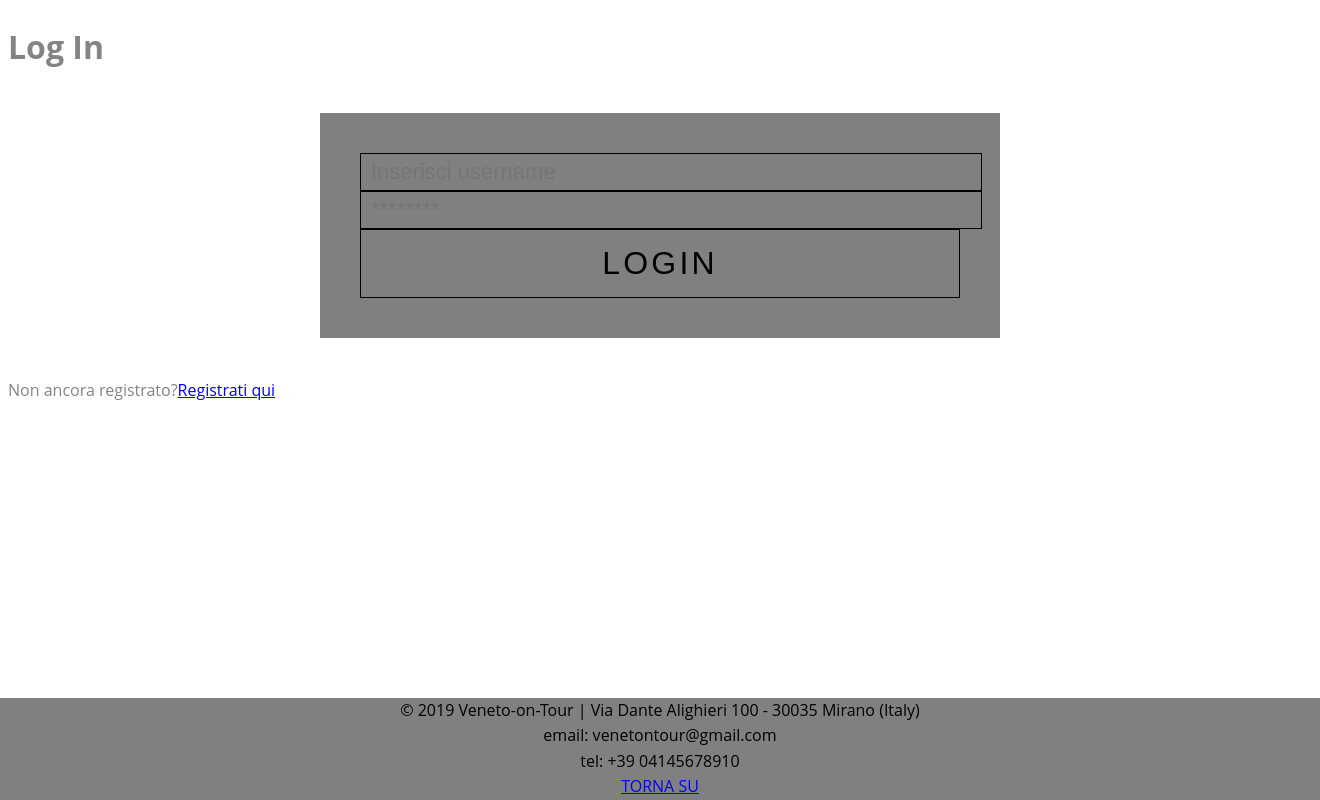
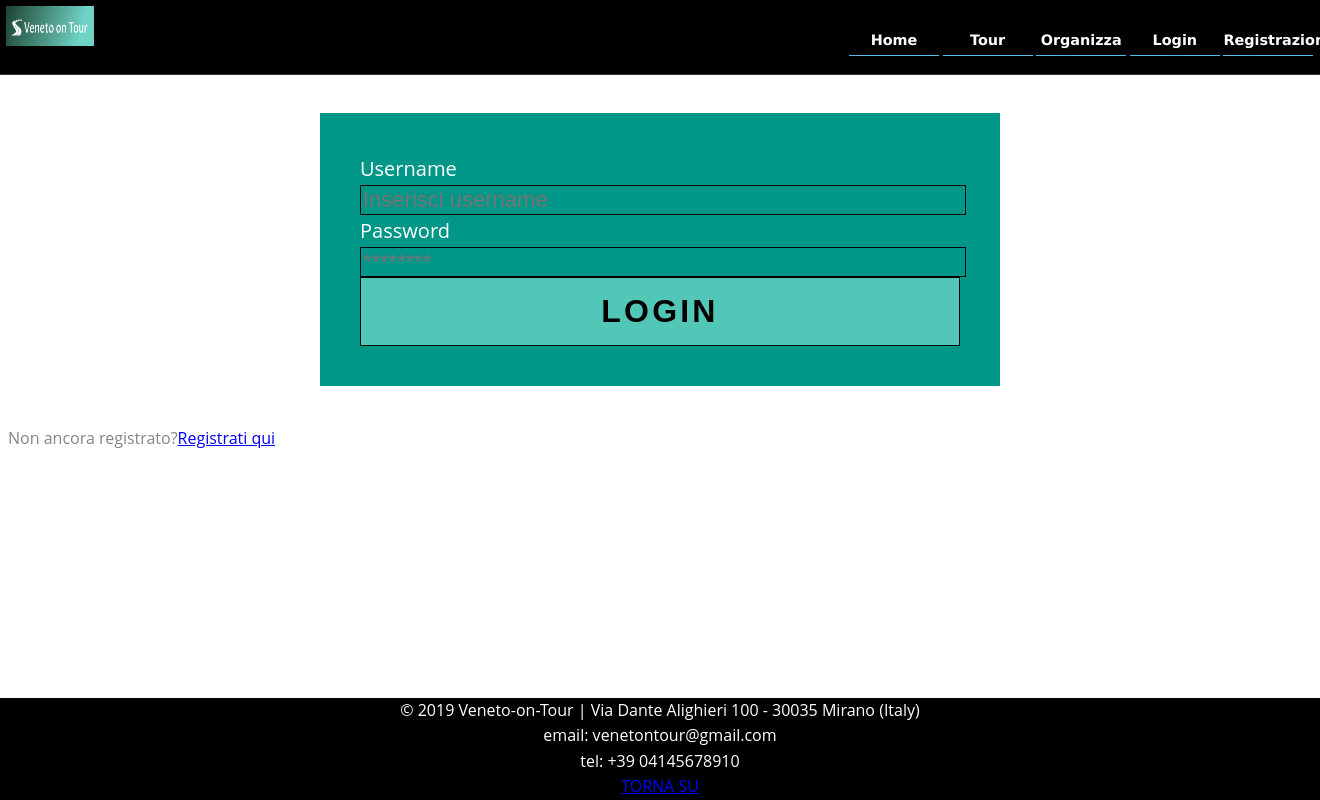
Before and after one commit to vasiletusa/TEC2019, a PHP site: page /login.php in a window 1320 px wide; the page is wider, and only the part inside the window is pictured. Run offline with PHP 8.4, Linux system fonts and the light colour scheme.

Commit message:
modifiche varie

```diff
--- a/css/stile.css
+++ b/css/stile.css
@@ -1,3 +1,10 @@
+:root {
+  --primary-color: #009688;
+  --primary-light:#52c7b8;
+  --primary-dark:#00675b;
+  --menu-footer-color:black;
+
+}
 body {
   font-family: "Open Sans", Arial, sans-serif;
   line-height: 1.6;
@@ -11,9 +18,20 @@ a:link {
 	text-decoration: underline;
 	color:#0000FF;
 }
+/*footer*/
+.footer {
+  position: absolute;
+  left: 0;
+  bottom: 0;
+  width: 100%;
+  background-color: var(--menu-footer-color);
+  color: white;
+  text-align: center;
+}
+
 /*form*/
 form {
-  background:grey;
+  background:var(--primary-color);
   padding: 40px;
   max-width:600px;
   margin:40px auto;
@@ -21,14 +39,14 @@ form {
 }
 /*label*/
 label {
-  position:absolute;
-  transform:translateY(6px);
-  left:13px;
+margin:50% auto;
   color:white;
   transition:all 0.25s ease;
   -webkit-backface-visibility: hidden;
   pointer-events: none;
-  font-size:22px;
+  font-size:20px;
+  text-align: center;
+  width: 100%;
 
 }
 /*input*/
@@ -37,24 +55,14 @@ input, text {
   display:block;
   width:100%;
   height:100%;
-  padding:5px 10px;
+
   background:none;
   background-image:none;
   border:1px solid black;
-  color:$white;
+  color:white;
   border-radius:0;
   transition:border-color .25s ease, box-shadow .25s ease;
 
-}
-/*footer*/
-.footer {
-  position: absolute;
-  left: 0;
-  bottom: 0;
-  width: 100%;
-  background-color: grey;
-  color: black;
-  text-align: center;
 }
 /*bottoni*/
 .button {
@@ -63,11 +71,12 @@ input, text {
   border-radius:0.9;
   padding:15px 0;
   font-size:2rem;
-  font-weight:$bold;
+  font-weight:bold;
+  width: 100%;
   text-transform:uppercase;
   letter-spacing:.1em;
-  background:$main;
-  color:$white;
+  background:var(--primary-light);
+  color:black;
   transition:all.5s ease;
   -webkit-appearance: none;
   &:hover, &:focus {
@@ -123,6 +132,7 @@ div.pic img{
 #header-section img{
   	width: 5.5em;
   	height: 2.5em;
+  	margin-right: 5em;
  }
 
 #header-section {
@@ -138,7 +148,8 @@ div.pic img{
 
 .nav-header{
   width:100%;
-  padding: 0.3em;
+  padding: 0.10em;
+  margin-right: 30%;
 }
 
 .logo{
@@ -155,7 +166,7 @@ div.pic img{
     position: relative;
 	float:right;
     display: flex;
-    padding: 0.3em;
+    margin: 0.7em;
 }
 
 
--- a/login.php
+++ b/login.php
@@ -1,8 +1,6 @@
 <!DOCTYPE html>
 <html>
-<head>
-	<link rel="stylesheet" href="css/stile.css">
-</head>
+<?php require('head.php');?>
 <?php
 include_once('server.php');
 
```
